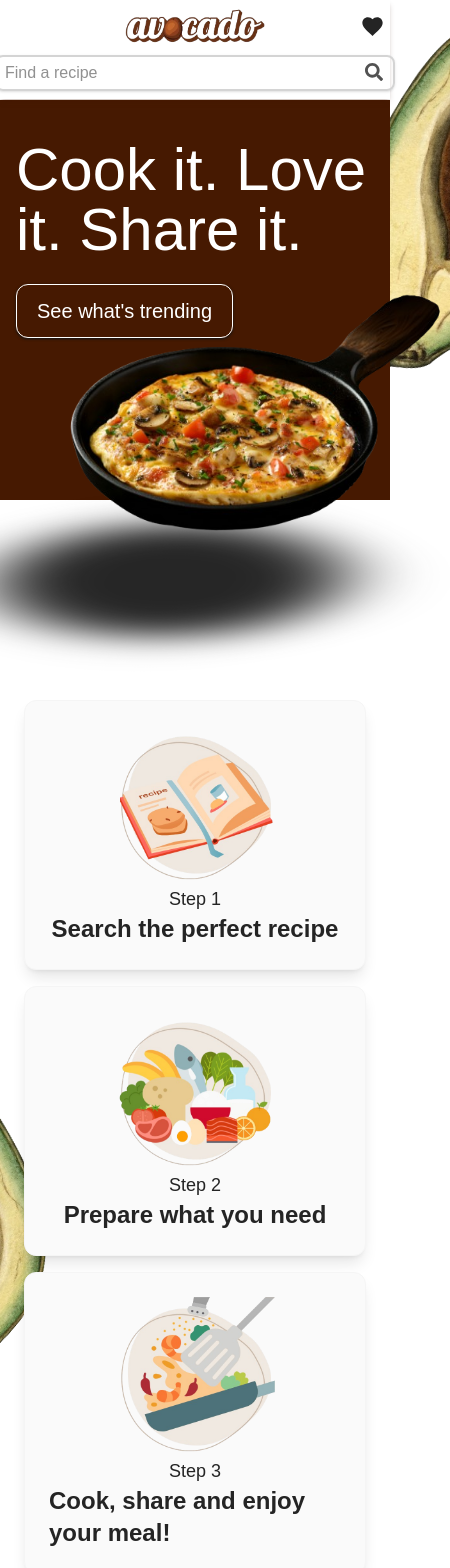
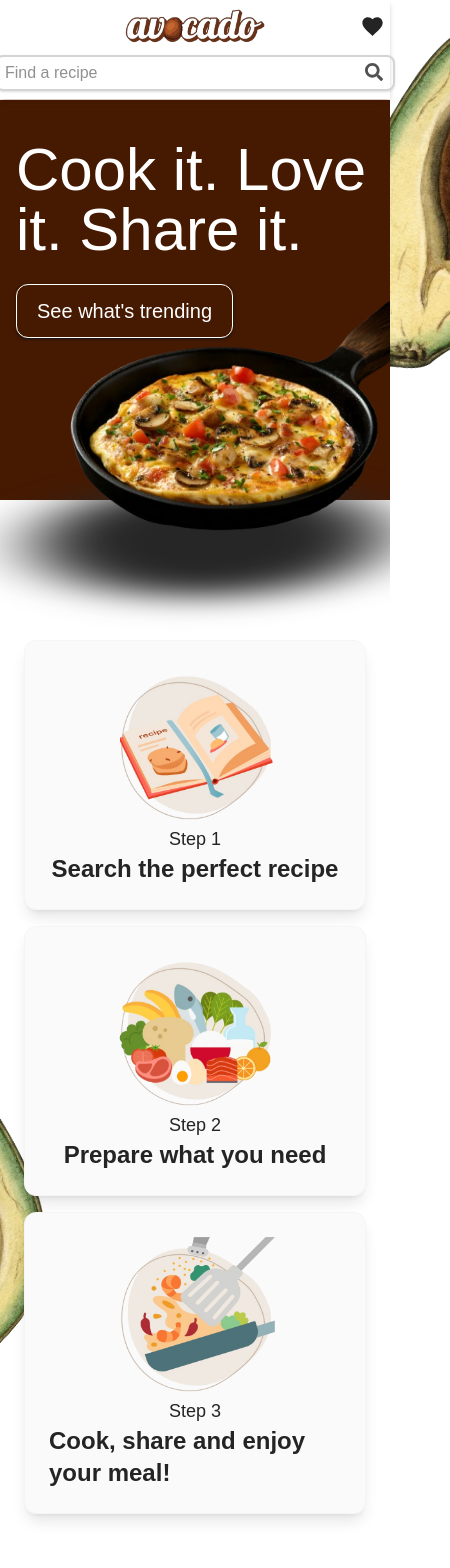
Before and after one commit to michelezedda/avocado, a React (Vite) app: page / in a window 390 px wide. Shown: the top 1568 px of the page, 450 px wide, since content can reach past the window. Built offline with nearby package versions, Linux system fonts and the light colour scheme; no server answers; a web font is replaced by a local one.

Commit message:
overflow x hidden

```diff
--- a/src/components/Cards.tsx
+++ b/src/components/Cards.tsx
@@ -3,7 +3,7 @@ import type { CardProps } from "../types/Types";
 const Cards = () => {
   return (
     <>
-      <div className="mx-auto max-w-screen-lg xl:max-w-screen-2xl mt-50 lg:mt-40">
+      <div className="mx-auto max-w-screen-lg xl:max-w-screen-2xl mt-35 lg:mt-40">
         <div className="flex flex-col lg:flex-row justify-around items-center gap-4 m-6">
           <Card
             pic="/media/search.png"
--- a/src/components/Hero.tsx
+++ b/src/components/Hero.tsx
@@ -2,7 +2,7 @@ const Hero = () => {
   return (
     <div className="relative bg-amber-950 h-100 md:h-80 mt-25 md:mt-14">
       <div className="flex justify-center lg:items-center mx-auto max-w-screen-lg">
-        <div className="flex flex-col my-10 mx-4 lg:basis-1/2 ">
+        <div className="flex flex-col my-10 mx-4 lg:basis-1/2">
           <h1 className="text-6xl text-white">Cook it. Love it. Share it.</h1>
           <div className="flex gap-2 mt-6">
             <a href="/#trending-recipes" className="z-3">
@@ -18,7 +18,7 @@ const Hero = () => {
             alt="frying pan"
             className="absolute top-35 sm:top-30 md:top-5 lg:-top-10 -right-15 xl:right-40 2xl:right-100 lg:w-150 xl:-rotate-15 z-2"
           />
-          <div className="absolute rounded-full h-50 w-50 bg-neutral-800 blur-xl lg:blur-2xl -skew-x-50 rotate-28 top-95 md:top-75 lg:top-75 xl:top-90 right-30 lg:right-40 xl:right-90 2xl:right-150 z-1" />
+          <div className="absolute rounded-full h-50 w-50 bg-neutral-800 blur-xl lg:blur-2xl -skew-x-50 rotate-28 top-85 md:top-75 lg:top-75 xl:top-90 right-20 lg:right-40 xl:right-90 2xl:right-150 z-1" />
         </div>
       </div>
     </div>
--- a/src/index.css
+++ b/src/index.css
@@ -19,4 +19,5 @@ html,
 body {
   margin: 0;
   padding: 0;
+  overflow-x: hidden;
 }
```
